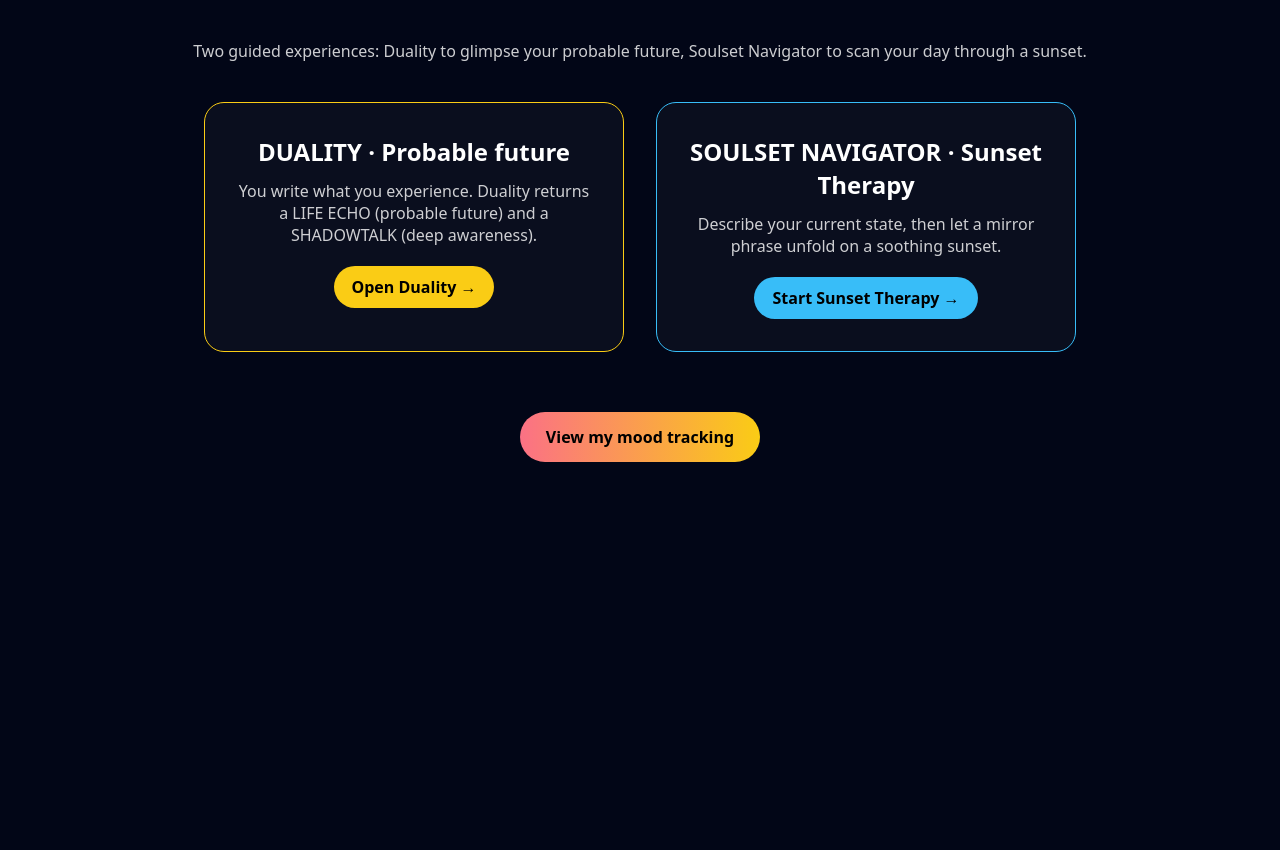
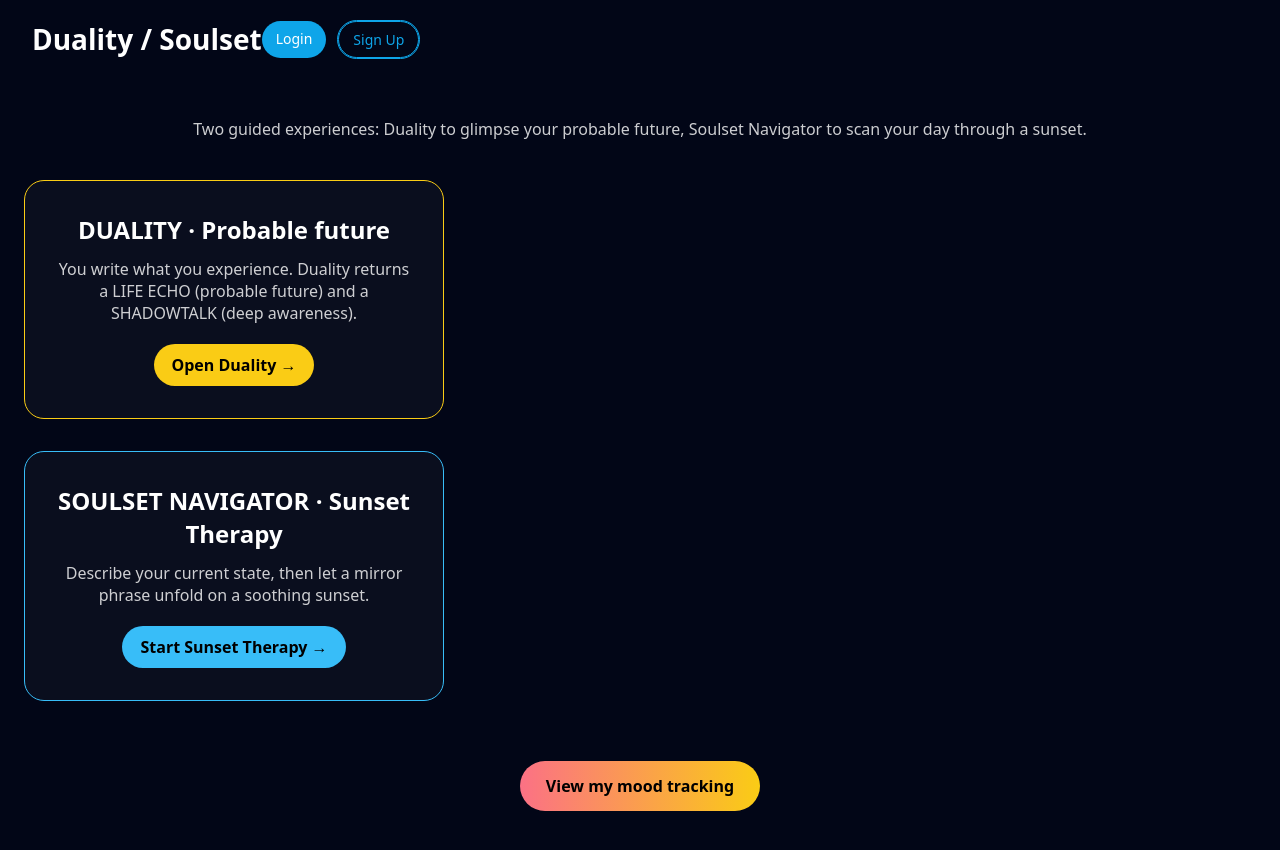
Before and after one commit to InstaMagicGen/Duality, a Next.js app: page / in a window 1280 px wide. Before the commit the page ends 800 px from the top, so only its background shows below. Built offline with nearby package versions, Linux system fonts and the light colour scheme.

Commit message:
Mise à jour : page.tsx, layout.tsx, globals.css et corrections CSS/Navigation

```diff
--- a/app/layout.tsx
+++ b/app/layout.tsx
@@ -1,15 +1,29 @@
 // app/layout.tsx
-import "./globals.css"; // <-- Assure-toi que le chemin correspond
+import "./globals.css"; // <-- chemin correct
+import Link from "next/link";
 
 export const metadata = {
   title: "Duality / Soulset",
   description: "Navigation app",
 };
 
-export default function RootLayout({
-  children,
-}: {
-  children: React.ReactNode;
-}) {
-  return <html lang="fr"><body>{children}</body></html>;
+export default function RootLayout({ children }: { children: React.ReactNode }) {
+  return (
+    <html lang="fr">
+      <body className="bg-slate-950 text-white min-h-screen">
+        {/* HEADER GLOBAL */}
+        <header className="header max-w-6xl mx-auto flex items-center justify-between px-6 py-4">
+          <div className="logo text-2xl font-bold">Duality / Soulset</div>
+
+          <nav className="auth flex gap-3">
+            <Link href="/login" className="auth-btn">Login</Link>
+            <Link href="/signup" className="auth-btn outline">Sign Up</Link>
+          </nav>
+        </header>
+
+        {/* CONTENU */}
+        {children}
+      </body>
+    </html>
+  );
 }
--- a/app/page.tsx
+++ b/app/page.tsx
@@ -52,42 +52,37 @@ export default function Home() {
 
   useEffect(() => {
     const browserLang = navigator.language.slice(0, 2);
-    if (browserLang === "en" || browserLang === "ar") {
-      setLang(browserLang);
-    } else {
-      setLang("fr");
-    }
+    if (browserLang === "en" || browserLang === "ar") setLang(browserLang);
+    else setLang("fr");
   }, []);
 
   const t = TEXT[lang];
 
   return (
-    <main className="home" dir={lang === "ar" ? "rtl" : "ltr"}>
-      <p className="subtitle">{t.subtitle}</p>
+    <main className="home max-w-6xl mx-auto text-center px-4 py-10" dir={lang === "ar" ? "rtl" : "ltr"}>
+      <p className="subtitle mb-12 text-lg md:text-xl">{t.subtitle}</p>
 
-      <div className="cards">
+      <div className="cards flex flex-col md:flex-row justify-center gap-10 mb-12">
         {/* DUALITY */}
-        <div className="card duality">
-          <h2>{t.dualityTitle}</h2>
-          <p>{t.dualityDesc}</p>
-
-          <Link href="/duality" className="card-btn yellow">
+        <div className="card duality flex-1 border-2 border-yellow-400 rounded-3xl p-8 shadow-lg hover:scale-105 transition-transform">
+          <h2 className="text-2xl font-semibold mb-3">{t.dualityTitle}</h2>
+          <p className="mb-6 opacity-80">{t.dualityDesc}</p>
+          <Link href="/duality" className="card-btn yellow px-6 py-3 rounded-full font-semibold inline-block">
             {t.dualityBtn}
           </Link>
         </div>
 
         {/* SOULSET */}
-        <div className="card soulset">
-          <h2>{t.soulsetTitle}</h2>
-          <p>{t.soulsetDesc}</p>
-
-          <Link href="/soulset" className="card-btn blue">
+        <div className="card soulset flex-1 border-2 border-sky-400 rounded-3xl p-8 shadow-lg hover:scale-105 transition-transform">
+          <h2 className="text-2xl font-semibold mb-3">{t.soulsetTitle}</h2>
+          <p className="mb-6 opacity-80">{t.soulsetDesc}</p>
+          <Link href="/soulset" className="card-btn blue px-6 py-3 rounded-full font-semibold inline-block">
             {t.soulsetBtn}
           </Link>
         </div>
       </div>
 
-      <Link href="/mood" className="mood-btn">
+      <Link href="/mood" className="mood-btn bg-gradient-to-r from-rose-500 via-orange-400 to-amber-300 px-8 py-4 rounded-full inline-block font-bold text-black hover:brightness-110 transition">
         {t.moodBtn}
       </Link>
     </main>
```
